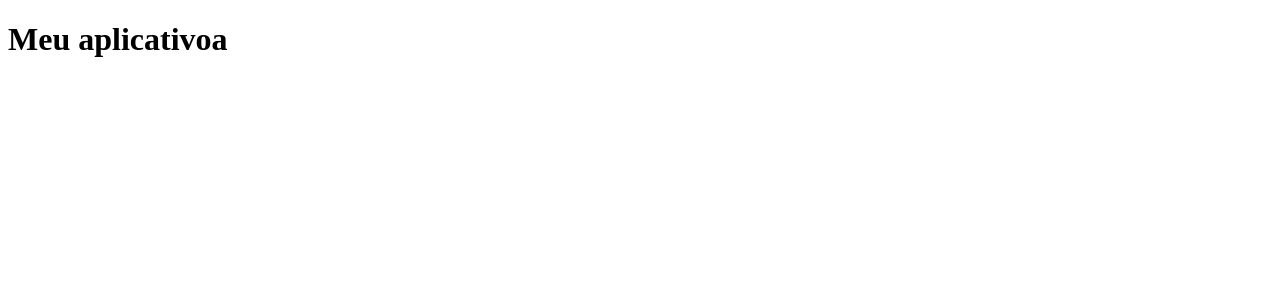
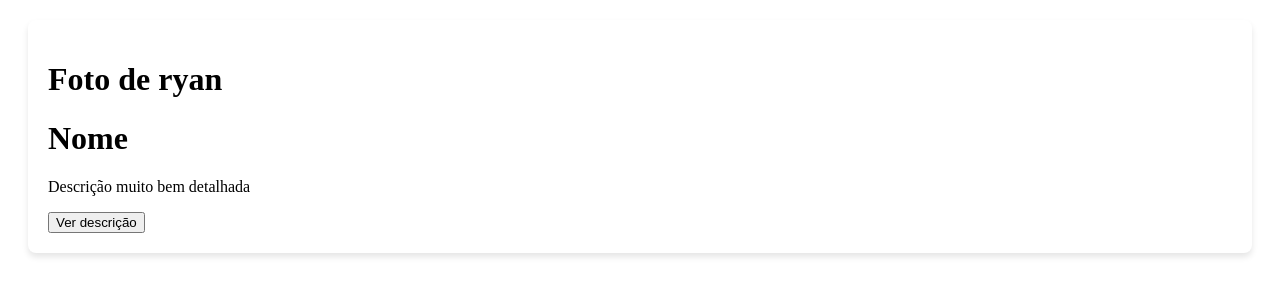
Before and after one commit to RyanLessa/card_react, a Next.js app in the folder cardzin/: page / in a window 1280 px wide. Shown: the top 300 px of the page. Built offline with nearby package versions, Linux system fonts and the light colour scheme.

Commit message:
início do card

```diff
--- a/cardzin/app/layout.jsx
+++ b/cardzin/app/layout.jsx
@@ -1,6 +1,6 @@
 "use client";
 
-export default function WhatIWant() {
+export default function WhatIWant({children}) {
   return (
     <html lang="en">
       <head>
@@ -9,7 +9,7 @@ export default function WhatIWant() {
         <title>Document</title>
       </head>
       <body>
-          <h1>Meu aplicativoa</h1>
+          {children}
       </body>
     </html>
   )
--- /dev/null
+++ b/cardzin/app/page.css
@@ -0,0 +1,7 @@
+.card {
+    background-color: #fff;
+    border-radius: 8px;
+    box-shadow: 0 4px 6px rgba(0, 0, 0, 0.1);
+    padding: 20px;
+    margin: 20px;
+}
--- a/cardzin/app/page.jsx
+++ b/cardzin/app/page.jsx
@@ -1,11 +1,23 @@
 "use client";
 
-export default function RootLayout() {
+import { useRouter } from 'next/navigation';
+import './page.css';
+
+export default function Home() {
+  const router = useRouter();
+
+  const goToDescription = () => {
+    router.push('/about');
+  };
+
   return (
-    <html lang="en">
-      <body>
-        <h1>Meu aplicativo legal</h1>
-      </body>
-    </html>
+    <div>
+        <div className="card">
+            <h1>Foto de ryan</h1>
+            <h1>Nome</h1>
+            <p>Descrição muito bem detalhada</p>
+            <button onClick={goToDescription}>Ver descrição</button>
+        </div>
+    </div>
   );
 }
```
